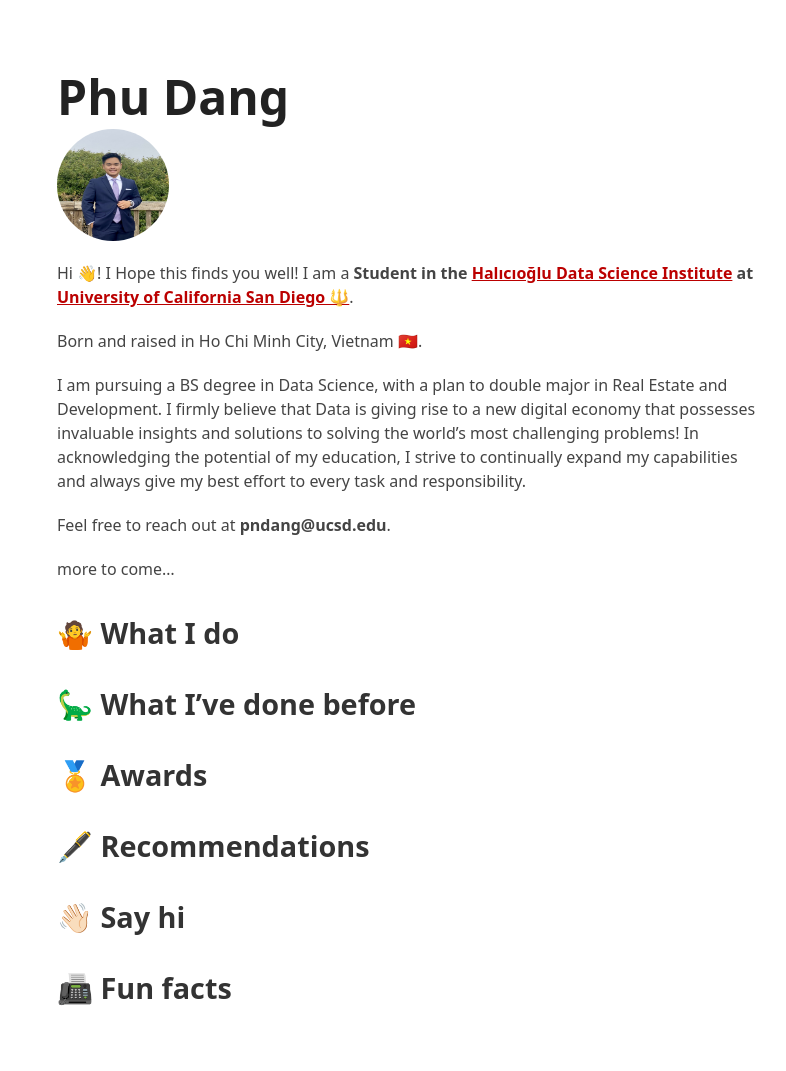
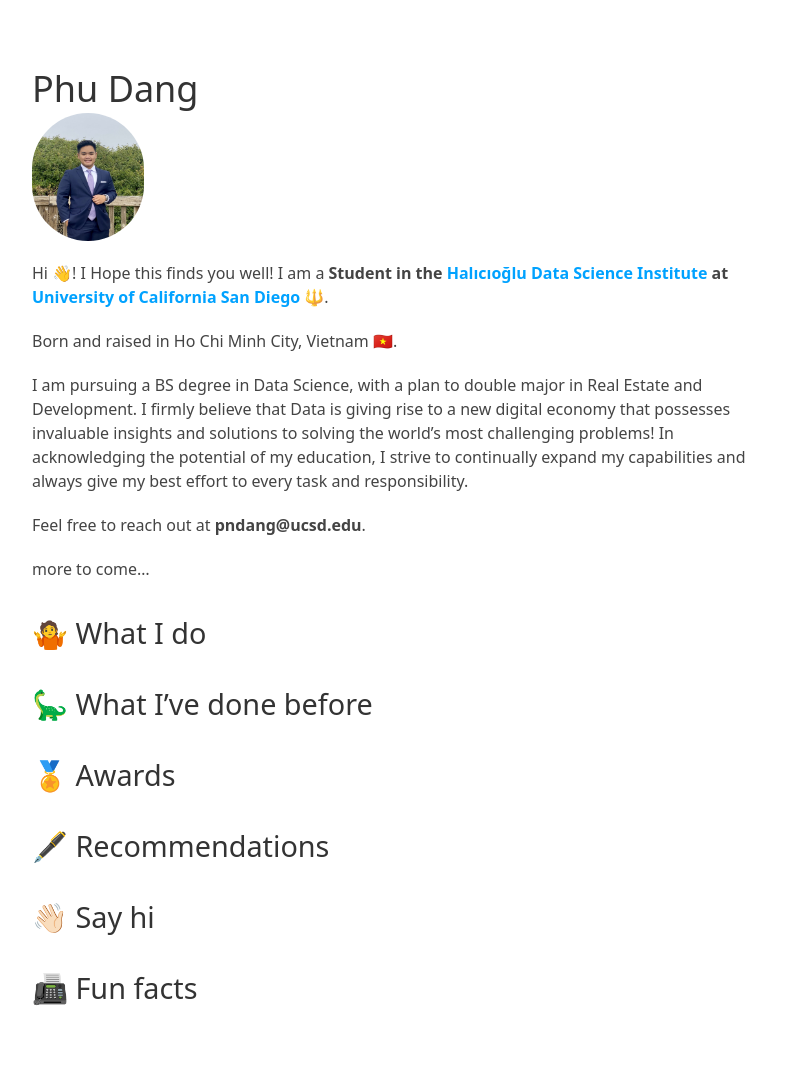
Before and after one commit to pndang/pndang.github.io, a Jekyll site: the page built from index.md, in a window 1280 px wide. Shown: the whole page, without its empty margins (233-1019 px from the left). Built offline with Jekyll 4.4.1, drawn with Linux system fonts in a browser that asks for light colours.

Commit message:
Save my work

```diff
--- a/styles/styles.scss
+++ b/styles/styles.scss
@@ -1,11 +1,11 @@
 ---
 ---
 
-$accent-color: #b00; // link color
+$accent-color: #00A2FF; // link color
 $font-stack: system-ui, Helvetica, Arial, sans-serif;
 $heading-font-stack: system-ui, Helvetica, Arial, sans-serif; // use this to set a different font for your headings if you want
-$code-font-stack: Inconsolata, monospace; // fonts for inline code and code blocks
-$container-max-width: 700px;
+// $code-font-stack: Inconsolata, monospace; // fonts for inline code and code blocks
+$container-max-width: 750px;
 
 // reset
 * {
@@ -41,11 +41,20 @@ nav a {
 }
 
 // typography: heading
-h1,
-h2,
+h1 {
+  color: #333;
+  font-family: $heading-font-stack;
+  font-weight: 300;
+}
+h2 {
+  color: #333;
+  font-family: $heading-font-stack;
+  font-weight: 300;
+}
 h3 {
   color: #333;
   font-family: $heading-font-stack;
+  font-weight: 300;
 }
 
 h1 {
@@ -54,8 +63,8 @@ h1 {
 }
 
 .global-title {
-  font-size: 3rem;
-  color: #222;
+  font-size: 2.25rem;
+  color: #333;
 }
 
 h2 {
@@ -90,6 +99,7 @@ li:first-child {
 
 a {
   color: $accent-color;
+  text-decoration: none;
 }
 
 a:hover,
@@ -104,7 +114,7 @@ img {
 
 .avatar {
   width: 7rem;
-  height: 7rem;
+  height: 8rem;
   border-radius: 4rem;
   margin-right: 1.5rem;
 }
@@ -153,9 +163,9 @@ img {
   margin-top: 0.75rem;
 }
 
-code {
-  background: #ddd;
-  padding: 3px 5px;
-  border-radius: 2px;
-  font-family: $code-font-stack;
-}
+// code {
+//   background: #ddd;
+//   padding: 3px 5px;
+//   border-radius: 2px;
+//   font-family: $code-font-stack;
+// }
```
